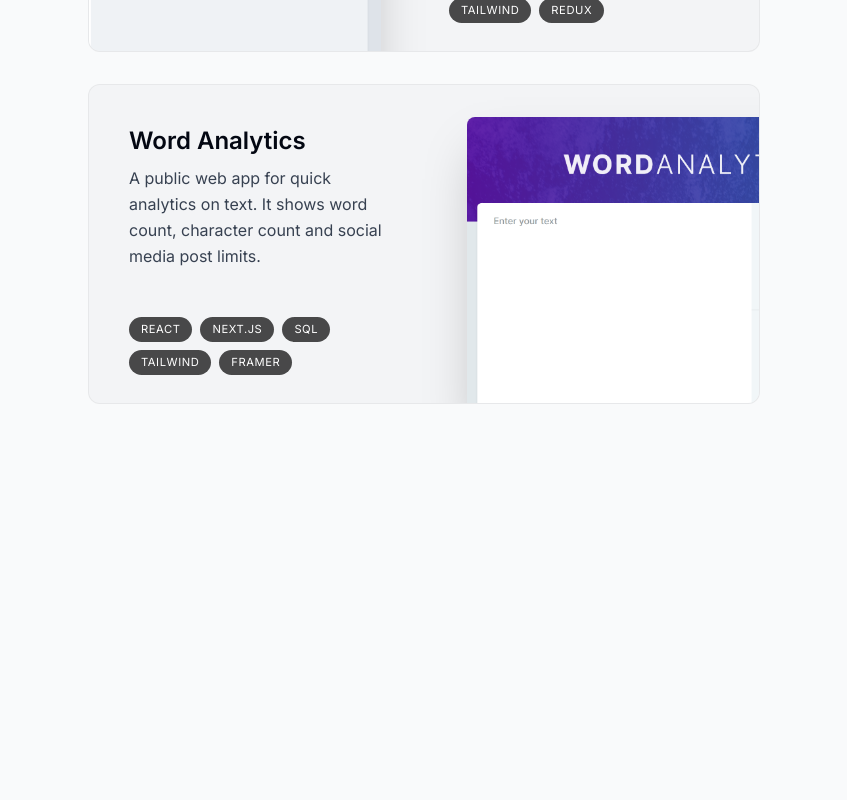
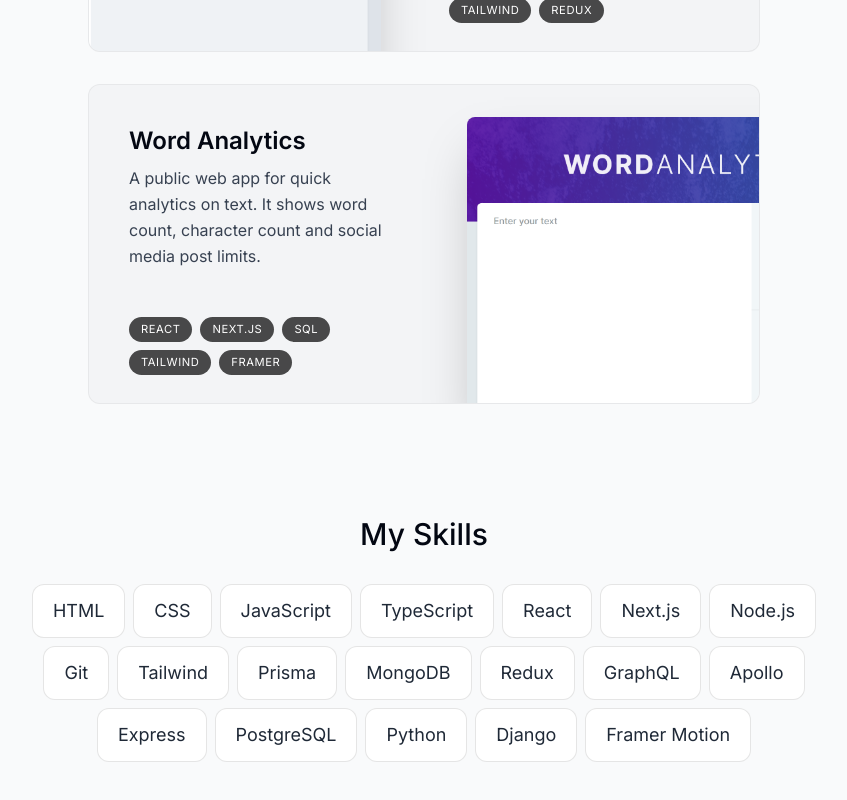
Before and after one commit to LeHoangTuanbk/simple-portfolio, a Next.js app: page / in a window 1280 px wide. Shown: the part 1984-2784 px from the top of the page, without its empty margins (216-1063 px from the left). Built offline with nearby package versions, Linux system fonts and the light colour scheme.

Commit message:
finish skills section

```diff
--- a/src/app/page.tsx
+++ b/src/app/page.tsx
@@ -2,15 +2,16 @@ import About from "@/components/about";
 import Intro from "@/components/intro";
 import Projects from "@/components/projects";
 import SectionDivider from "@/components/section-divider";
+import Skills from "@/components/skills";
 
 export default function Home() {
   return (
-    <main className="flex flex-col items-center px-4">
-      <Intro/>
-      <SectionDivider/>
-      <About/>
-      <Projects/>
-      <div className="w-10 h-[500px]"></div>
+    <main className="flex flex-col items-center px-4 mb-40">
+      <Intro />
+      <SectionDivider />
+      <About />
+      <Projects />
+      <Skills />
     </main>
   )
 }
--- a/src/components/intro.tsx
+++ b/src/components/intro.tsx
@@ -10,7 +10,7 @@ import { FaGithubSquare } from 'react-icons/fa';
 import { useSectionInView } from '@/lib/hooks';
 
 export default function Intro() {
-    const { ref } = useSectionInView({ sectionName: 'About' });
+    const { ref } = useSectionInView({ sectionName: 'Home', threshold: 0.6 });
     return (
         <section ref={ref} id="home" className='mb-28 max-w-[50rem] text-center sm:mb-0 scroll-mt-[100rem]'>
             <div className='flex items-center justify-center'>
--- a/src/components/projects.tsx
+++ b/src/components/projects.tsx
@@ -10,7 +10,7 @@ export default function Projects() {
     const { ref } = useSectionInView({ sectionName: 'Projects', threshold: 0.5 });
 
     return (
-        <section ref={ref} id="projects" className='scroll-mt-28'>
+        <section ref={ref} id="projects" className='scroll-mt-28 mb-28'>
             <SectionHeading>My personal projects</SectionHeading>
             <div>
                 {
--- /dev/null
+++ b/src/components/skills.tsx
@@ -0,0 +1,54 @@
+'use client'
+
+import React from 'react'
+import SectionHeading from './section-heading'
+import { skillsData } from '@/lib/data'
+import { useSectionInView } from '@/lib/hooks';
+import { motion } from 'framer-motion';
+
+const fadeInAnimationVariants = {
+    initial: {
+        opacity: 0,
+        y: 100
+    },
+    animate: (index: number) => (
+        {
+            opacity: 1,
+            y: 0,
+            transition: {
+                delay: 0.05 * index
+            }
+        }
+    )
+}
+
+export default function Skills() {
+    const { ref } = useSectionInView({ sectionName: 'Skills', threshold: 0.9 });
+    return (
+        <section id="skills" ref={ref} className='mb-28 max-w-[53rem] scroll-mt-28 text-center sm:mb-40'>
+            <SectionHeading>
+                My Skills
+            </SectionHeading>
+            <ul className='flex flex-wrap justify-center gap-2 text-lg text-gray-800'>
+                {
+                    skillsData.map((skill, index) => (
+                        <motion.li
+                            className='bg-white border border-black/[0.1] rounded-xl px-5 py-3
+                            '
+                            key={index}
+                            variants={fadeInAnimationVariants}
+                            initial="initial"
+                            whileInView="animate"
+                            viewport={{
+                                once: true,
+                            }}
+                            custom={index}
+                        >
+                            {skill}
+                        </motion.li>
+                    ))
+                }
+            </ul>
+        </section>
+    )
+}
```
